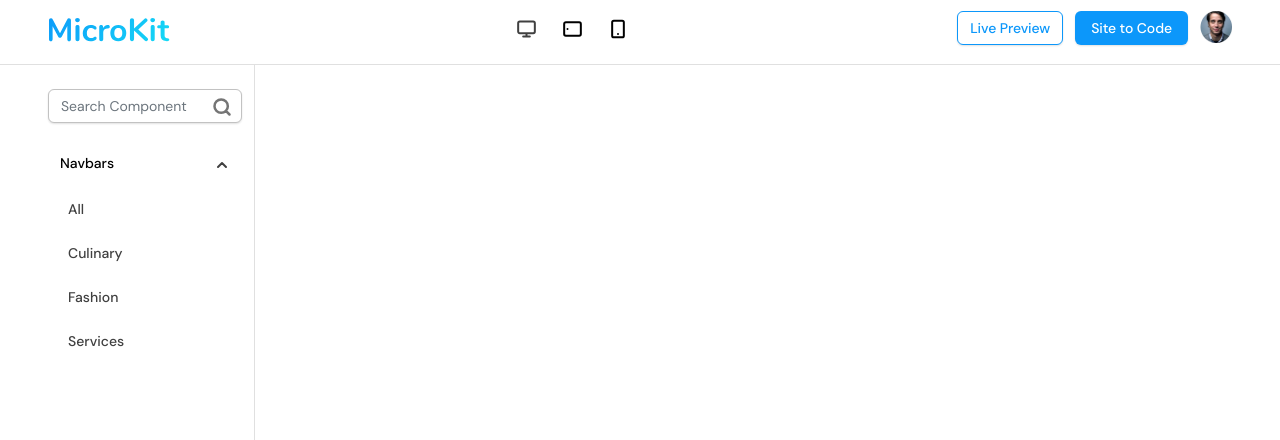
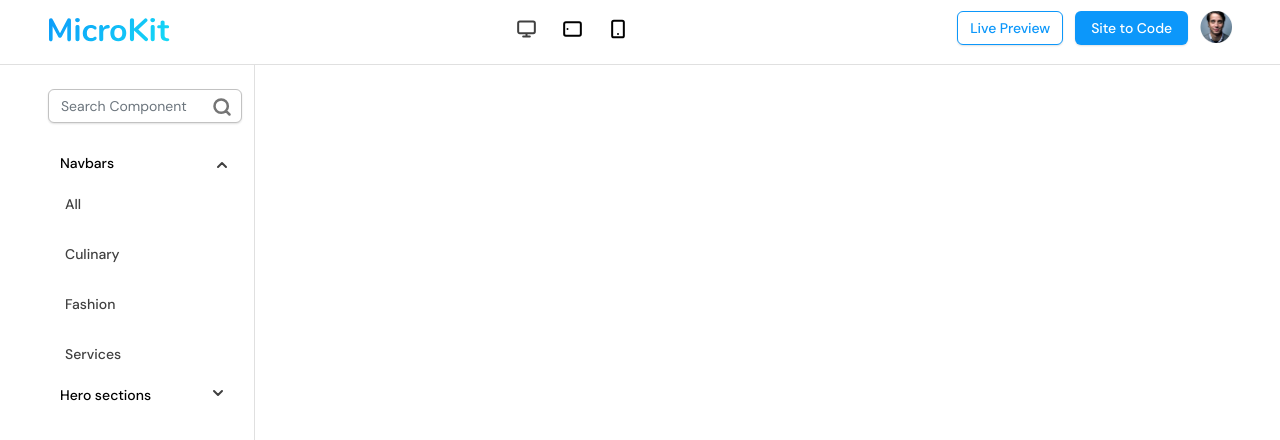
Before and after one commit to feriwnarta/microkit-web-builder, a React (Vite) app: page / in a window 1280 px wide. Both pictures are taken after a click on the button "Navbars". Shown: the top 440 px of the page. Built offline with nearby package versions, Linux system fonts and the light colour scheme.

Commit message:
update accordion

```diff
--- a/src/assets/css/app.css
+++ b/src/assets/css/app.css
@@ -72,7 +72,6 @@ body {
 }
 
 
-
 .accordion-item {
     border: none;
 }
@@ -86,9 +85,7 @@ body {
     line-height: 1.25rem;
     /* 142.857% */
 
-
-
-
+    padding: 0px !important;
 
     display: flex;
     align-items: center;
@@ -139,7 +136,7 @@ body {
 
 /* popover */
 .popover {
-    margin-left: 1.6rem !important;
+    margin-left: 0.5rem !important;
     max-width: 100%;
     border-radius: 0.375rem;
     background: var(--neutral-30, #EDEDED);
@@ -150,10 +147,22 @@ body {
     width: 24.5rem !important;
 }
 
-#component:not(:first-child) {
+.component:not(:first-child) {
     margin-top: 1.25rem;
 }
 
 #showview {
     padding: 1.5rem 1.25rem;
 }
+
+.btn-sidebar {
+    text-align: start;
+    padding: 10px 16px;
+    color: var(--neutral-90, #404040);
+    font-family: DM Sans;
+    font-size: 14px;
+    font-style: normal;
+    font-weight: 500;
+    line-height: 20px;
+    /* 142.857% */
+}
--- a/src/components/Accordion/Accordion.jsx
+++ b/src/components/Accordion/Accordion.jsx
@@ -5,13 +5,31 @@ import AccordionService from './Services/AccordionService';
 export default function Accordion() {
     const { setRenderContent } = useRenderContext();
     const [activePopover, setActivePopover] = useState(null);
+    const [firstClick, setFirstClick] = useState(false);
+
+    const [mainHtml, setMainHtml] = useState('');
+    let [tempHtml, setTempHtml] = useState('');
+    let [additionHtml, setAdditionHtml] = useState(null);
 
     useEffect(() => {
+        // set temporary html
+        if (additionHtml !== null) {
+            setTempHtml(mainHtml.replace('%ADDITIONAL_CONTENT%', additionHtml));
+
+        }
+
+        // render content utama
+        if (tempHtml !== '') {
+            setRenderContent(tempHtml);
+        }
+
+
         const popoverTriggerList = document.querySelectorAll('[data-toggle="popover"]');
         let popover = null;
 
         const clickHandler = async (event) => {
             const clickedItemId = event.target.id;
+            console.log(clickedItemId);
             const content = await getPopoverContent(clickedItemId);
 
             if (activePopover !== null) {
@@ -38,19 +56,33 @@ export default function Accordion() {
                         el.addEventListener('click', () => handleImageClick(popover, el));
                     }
                 });
-
-
             }
         };
 
+        const handleImageClick = async (popover, element) => {
+            // hide pop over yang terbuka
+            popover.hide();
 
-        const handleImageClick = (popover, element) => {
-            popover.hide();
-            console.log(element);
-            let html = `
-                <h1>Popover content clicked!</h1>
-            `;
-            setRenderContent(html);
+            let header = null;
+
+            // cek apakah pertama kali component diklik
+            // jika bukan. maka tambahkan header
+            if (!firstClick) {
+                header = await AccordionService.getHeaderTemplate();
+                setMainHtml(header);
+                setFirstClick(true);
+            }
+
+            // dapatkan source code per single component melalui id thumbnail
+            const codeElement = await AccordionService.getComponentCode(element.id);
+
+            // cek terlebih dahulu apakah addition html kosong
+            if (additionHtml === null) {
+                setAdditionHtml(codeElement);
+            } else {
+                let additionElement = additionHtml + codeElement;
+                setAdditionHtml(additionElement);
+            }
         };
 
         popoverTriggerList.forEach(popoverTriggerEl => {
@@ -64,11 +96,16 @@ export default function Accordion() {
                 popoverTriggerEl.removeEventListener('click', clickHandler);
             });
         };
-    });
+    }, [additionHtml, mainHtml, tempHtml, activePopover, firstClick, setRenderContent]);
 
     async function getPopoverContent(itemId) {
+        const src = 'http://127.0.0.1:8000/component/thumbnail/';
         const element = await AccordionService.getComponentPopOver(itemId);
-        return element
+        const imgTags = element.component.map(element => {
+            return `<img src="${src}${element.img}" class="component" id="${element.id}"/>`;
+        });
+        const combinedImgTags = imgTags.join('');
+        return combinedImgTags;
     }
 
     return (
@@ -93,18 +130,54 @@ export default function Accordion() {
                     data-bs-parent="#accordionExample"
                 >
                     <div className="accordion-body d-flex flex-column align-items-start">
-                        <p data-toggle="popover" className='sidebar-item' id="all">
+                        <button data-toggle="popover" className='sidebar-item btn btn-sidebar' id="all-navbar">
                             All
-                        </p>
-                        <p data-toggle="popover" className='sidebar-item' id="culinary">
+                        </button>
+                        <button data-toggle="popover" className='sidebar-item btn btn-sidebar' id="culinary">
                             Culinary
-                        </p>
-                        <p data-toggle="popover" className='sidebar-item' id="fashion">
+                        </button>
+                        <button data-toggle="popover" className='sidebar-item btn btn-sidebar' id="fashion">
                             Fashion
-                        </p>
-                        <p data-toggle="popover" className='sidebar-item' id="services">
+                        </button>
+                        <button data-toggle="popover" className='sidebar-item btn btn-sidebar' id="services">
                             Services
-                        </p>
+                        </button>
+                    </div>
+                </div>
+            </div>
+
+            <div className="accordion-item">
+                <h2 className="accordion-header" id="headingOne">
+                    <button
+                        className="accordion-button collapsed"
+                        type="button"
+                        data-bs-toggle="collapse"
+                        data-bs-target="#collapseTwo"
+                        aria-expanded="true"
+                        aria-controls="collapseTwo"
+                    >
+                        Hero sections
+                    </button>
+                </h2>
+                <div
+                    id="collapseTwo"
+                    className="accordion-collapse collapse"
+                    aria-labelledby="headingOne"
+                    data-bs-parent="#accordionExample"
+                >
+                    <div className="accordion-body d-flex flex-column align-items-start">
+                        <button data-toggle="popover" className='sidebar-item btn btn-sidebar' id="all-hero">
+                            All
+                        </button>
+                        <button data-toggle="popover" className='sidebar-item btn btn-sidebar' id="culinary">
+                            Culinary
+                        </button>
+                        <button data-toggle="popover" className='sidebar-item btn btn-sidebar' id="fashion">
+                            Fashion
+                        </button>
+                        <button data-toggle="popover" className='sidebar-item btn btn-sidebar' id="services">
+                            Services
+                        </button>
                     </div>
                 </div>
             </div>
--- a/src/components/Accordion/Services/AccordionService.js
+++ b/src/components/Accordion/Services/AccordionService.js
@@ -17,4 +17,53 @@ export default class AccordionService {
       return null; // Handle the error case
     }
   }
+
+  /**
+   * @param {*} id
+   * @returns
+   *
+   * fungsi ini berfungsi untuk memangil source code per satu element
+   * dengan menggunakan code thumbnail
+   */
+  static async getComponentCode(id) {
+    try {
+      const response = await axios.get(
+        `http://127.0.0.1:8000/component/code/${id}`
+      );
+      const responseData = response.data;
+
+      if (responseData.status === "success") {
+        return responseData.code;
+      }
+
+      // If data is empty
+      return null;
+    } catch (error) {
+      console.log(error);
+      return null; // Handle the error case
+    }
+  }
+
+  /**
+   * fungsi ini digunakan untuk mengambil header template html saat pertama kali component diklik
+   * jika bukan pertama kali. maka ini tidak perlu dipanggil lagi
+   */
+  static async getHeaderTemplate() {
+    try {
+      const response = await axios.get(
+        `http://127.0.0.1:8000/component/template/header-code`
+      );
+      const responseData = response.data;
+
+      if (responseData.status === "success") {
+        return responseData.code;
+      }
+
+      // If data is empty
+      return null;
+    } catch (error) {
+      console.log(error);
+      return null; // Handle the error case
+    }
+  }
 }
```
